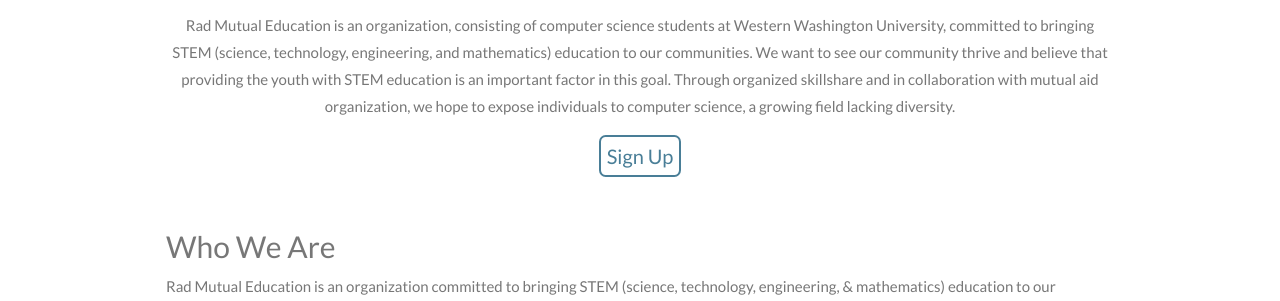
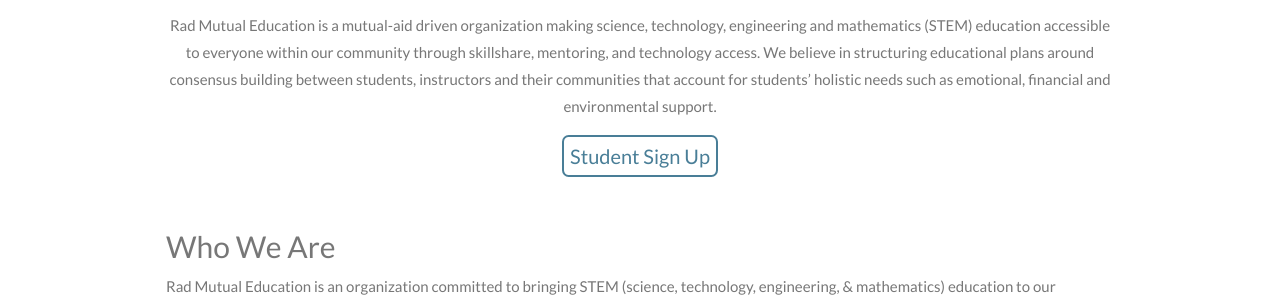
Before and after one commit to brennanieva/RME, a plain HTML site: page index.html in a window 1280 px wide. Shown: the part 499-800 px from the top of the page. Drawn offline with nearby package versions, Linux system fonts and the light colour scheme.

Commit message:
Update mission statement

```diff
--- a/index.html
+++ b/index.html
@@ -30,13 +30,12 @@
 
         <!-- Hook & Signup -->
         <h2 class="center">Our Mission</h2>
-        <p class="center"> Rad Mutual Education is an organization, consisting of computer science students at Western Washington University,
-            committed to bringing STEM (science, technology, engineering, and mathematics) education to our communities. We want to see our
-            community thrive and believe that providing the youth with STEM education is an important factor in this goal. Through organized
-            skillshare and in collaboration with mutual aid organization, we hope to expose individuals to computer science, a growing
-            field lacking diversity.
+        <p class="center"> Rad Mutual Education is a mutual-aid driven organization making science, technology, engineering and mathematics
+            (STEM) education accessible to everyone within our community through skillshare, mentoring, and technology access. We believe in
+            structuring educational plans around consensus building between students, instructors and their communities that account for
+            students’ holistic needs such as emotional, financial and environmental support.
         </p>
-        <div class="center"><button class="button" onclick="document.location='https://docs.google.com/forms/d/e/1FAIpQLSeFR2HDBcOzyzcNNRkvttAshhtDgqfAYFS-RpS5nJOwASXLkA/viewform'">Sign Up</button></div>
+        <div class="center"><button class="button" onclick="document.location='https://docs.google.com/forms/d/e/1FAIpQLSeFR2HDBcOzyzcNNRkvttAshhtDgqfAYFS-RpS5nJOwASXLkA/viewform'">Student Sign Up</button></div>
 
         <!-- Container (About Section) -->
         <div class="w3-padding-32">
```
